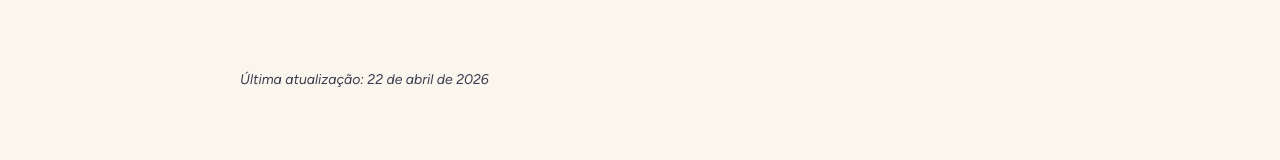
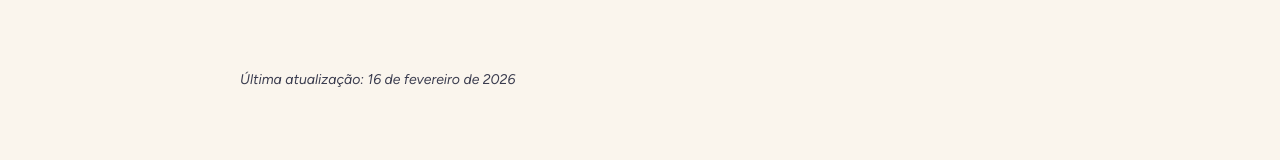
Before and after one commit to intelli-ia/intelli-website, a React (Vite) app in the folder web/: page /politica-de-privacidade in a window 1280 px wide. Shown: the part 1617-1777 px from the top of the page. Built offline with nearby package versions, Linux system fonts and the light colour scheme.

Commit message:
chore: update last modified dates in Privacy Policy and Terms of Use pages

```diff
--- a/web/src/pages/PrivacyPolicy.tsx
+++ b/web/src/pages/PrivacyPolicy.tsx
@@ -78,7 +78,7 @@ export function PrivacyPolicy() {
           </section>
 
           <section className="pt-8 text-sm italic">
-            <p>Última atualização: 22 de abril de 2026</p>
+            <p>Última atualização: 16 de fevereiro de 2026</p>
           </section>
         </div>
       </motion.div>
--- a/web/src/pages/TermsOfUse.tsx
+++ b/web/src/pages/TermsOfUse.tsx
@@ -77,7 +77,7 @@ export function TermsOfUse() {
           </section>
 
           <section className="pt-8 text-sm italic">
-            <p>Última atualização: 22 de abril de 2026</p>
+            <p>Última atualização: 16 de fevereiro de 2026</p>
           </section>
         </div>
       </motion.div>
```
